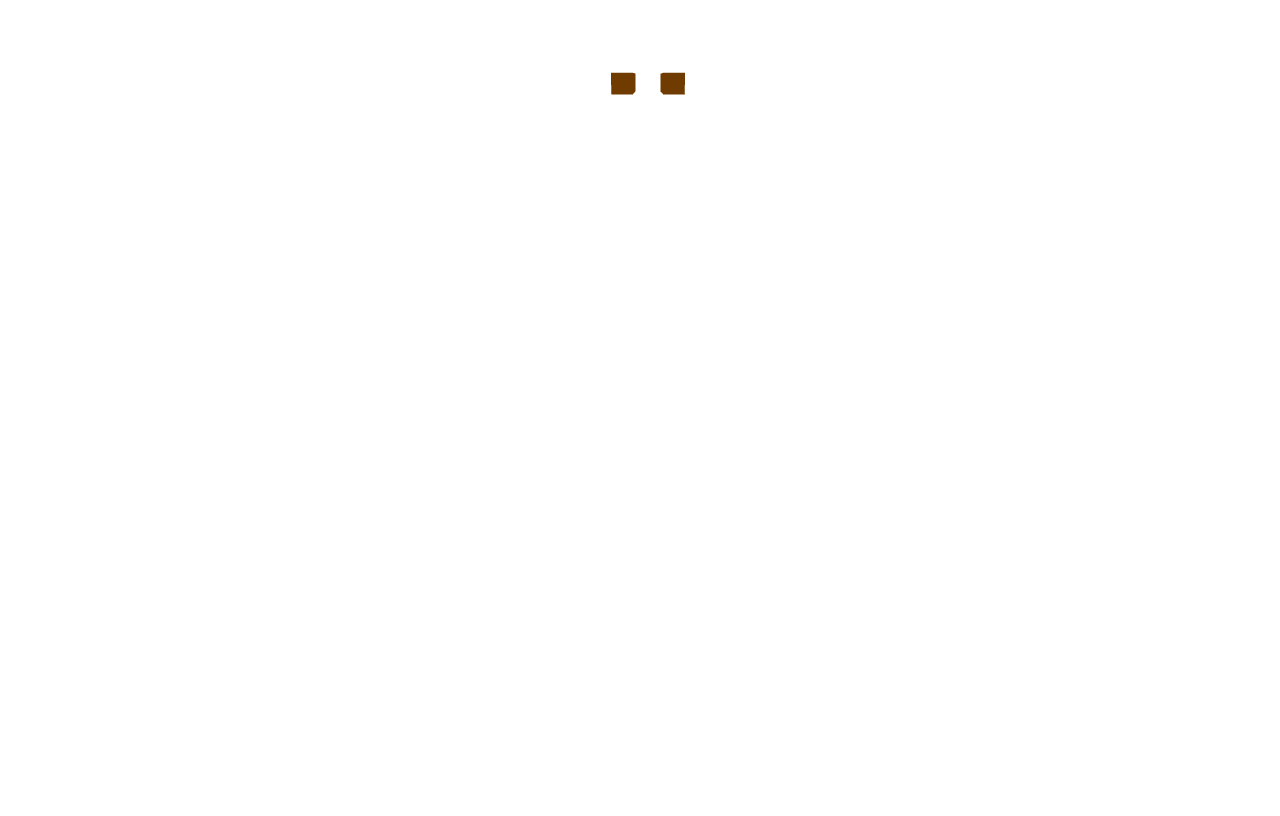
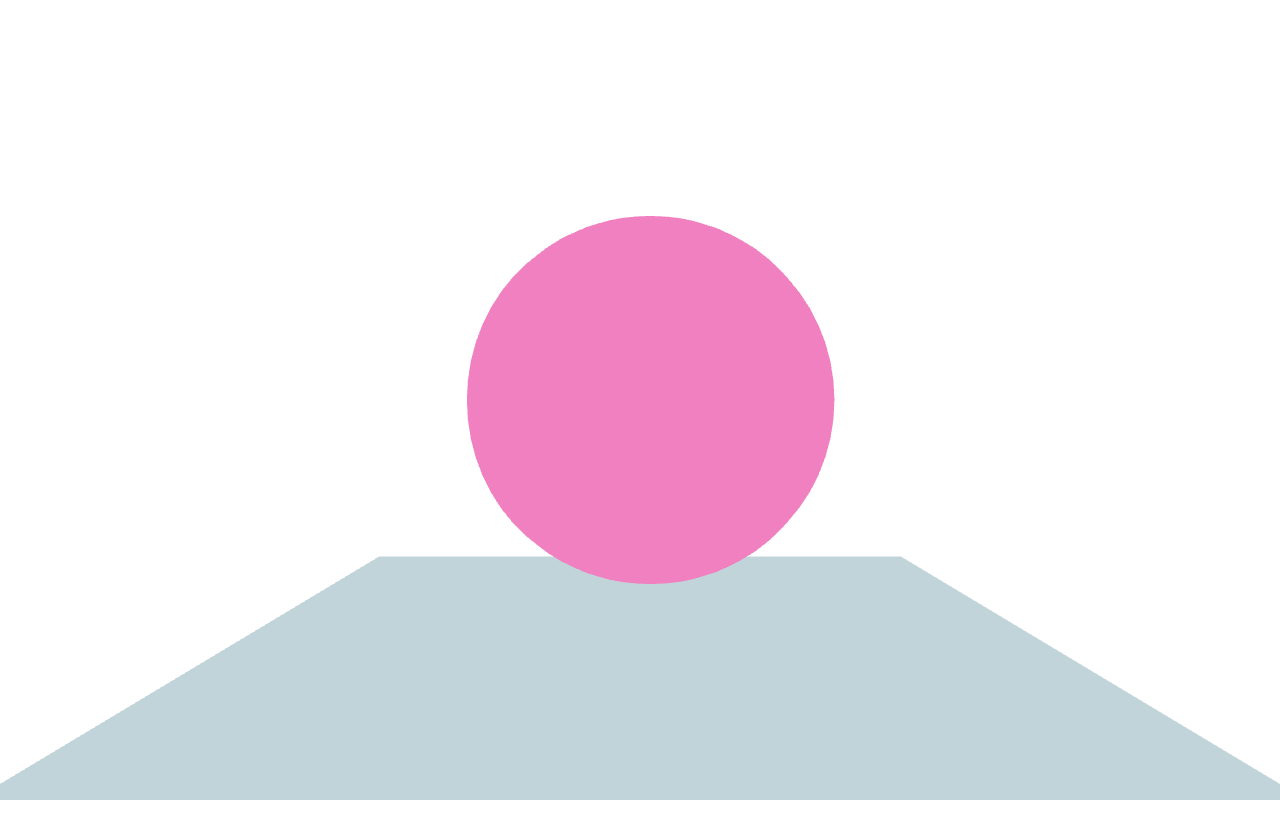
Before and after one commit to abandon888/coffee, a React (Vite) app in the folder threejsDemo/: page / in a window 1280 px wide. Built offline with nearby package versions, Linux system fonts and the light colour scheme.

Commit message:
实现orbitControls，移动摄像头

```diff
--- a/threejsDemo/src/App.css
+++ b/threejsDemo/src/App.css
@@ -1,5 +1,5 @@
 #root {
-  position: absolute;
+  position: fixed;
   top: 0;
   left: 0;
   width: 100%;
--- a/threejsDemo/src/App.tsx
+++ b/threejsDemo/src/App.tsx
@@ -3,7 +3,8 @@ import * as THREE from 'three'
 import * as React from 'react'
 import { useRef, useState } from 'react'
 import { Canvas, useFrame } from '@react-three/fiber'
-import { World } from './World1/World.js';
+//import { World } from './World1/World.js'
+import Experience from './world/Experience.js'
 
 function Box(props: JSX.IntrinsicElements['mesh']) {
   // This reference will give us direct access to the THREE.Mesh object
@@ -30,12 +31,10 @@ function Box(props: JSX.IntrinsicElements['mesh']) {
 
 export default function App() {
   return (
-    <Canvas>
-      <ambientLight intensity={0.5} />
-      <spotLight position={[10, 10, 10]} angle={0.15} penumbra={1} />
-      <pointLight position={[-10, -10, -10]} />
-      <Box position={[-1.2, 0, 0]} />
-      <Box position={[1.2, 0, 0]} />
-    </Canvas>
+    <>
+      <Canvas>
+        <Experience />
+      </Canvas>
+    </>
   )
 }
--- a/threejsDemo/src/index.css
+++ b/threejsDemo/src/index.css
@@ -1,4 +1,12 @@
-body{
+/* body{
   width: 100vw;
   height: 100vh;
+} */
+#root {
+  position: fixed;
+  top: 0;
+  left: 0;
+  width: 100%;
+  height: 100%;
+  overflow: hidden;
 }
--- a/threejsDemo/src/main.tsx
+++ b/threejsDemo/src/main.tsx
@@ -1,10 +1,12 @@
 import React from 'react'
 import ReactDOM from 'react-dom/client'
 import App from './App.tsx'
+import { Canvas } from '@react-three/fiber'
 import './index.css'
 
 ReactDOM.createRoot(document.getElementById('root') as HTMLElement).render(
   <React.StrictMode>
     <App />
+
   </React.StrictMode>,
 )
--- /dev/null
+++ b/threejsDemo/src/world/Experience.tsx
@@ -0,0 +1,42 @@
+import React,{useRef} from 'react'
+import { Canvas,useFrame,extend,useThree } from '@react-three/fiber'
+import { OrbitControls } from 'three/examples/jsm/controls/OrbitControls.js'
+//console.log(OrbitControls)
+//convert the OrbitControls(threejs component) to a React component
+extend({OrbitControls})
+
+export default function Experience() {
+  //小心，任意的参数改动都会引起重新渲染
+  //每一帧都会调用
+  const {camera,gl} = useThree()
+  const cubeRef = useRef<THREE.Mesh>(null!)
+  const groupRef = useRef<THREE.Group>(null!)
+  useFrame((state,delta)=>{
+   //console.log(delta)
+    cubeRef.current.rotation.y += delta
+    groupRef.current.rotation.y += delta
+  })
+  return (
+    <>
+      <orbitControls args={[camera,gl.domElement]}/>
+    <group ref={groupRef}>
+      <mesh position-x={-2}>
+        <sphereGeometry args={[1, 32, 32]} />
+        <meshBasicMaterial color={'hotpink'}/>
+      </mesh>
+      <mesh ref={cubeRef} scale={1.5} position={[2, 0, 0]} rotation-y={Math.PI*0.25}>
+        <boxGeometry  />
+        {/* careful about this args has {[{}]} */}
+        {/* <meshBasicMaterial args={[{color:'red',wireframe:true}]}/> */}
+        <meshBasicMaterial color={'mediumpurple'} wireframe />
+      </mesh>
+      </group>
+      <mesh position-y={-3} rotation-x={ -Math.PI*0.5} scale={10}>
+        <planeGeometry args={[1, 1]} />
+        <meshBasicMaterial color={'lightblue'}  />
+    </mesh>
+    </>
+  )
+}
+
+//the Experience component should be wrapped in a Canvas component
```
